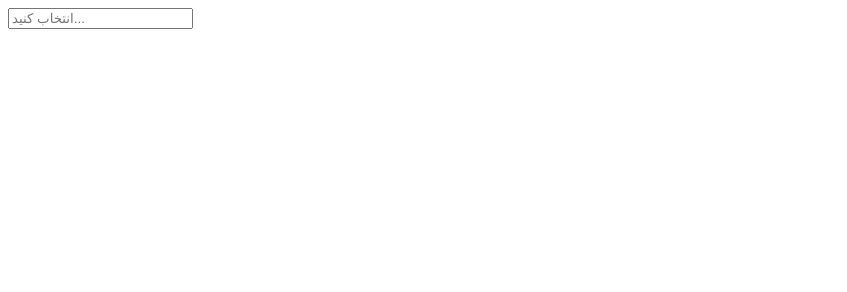
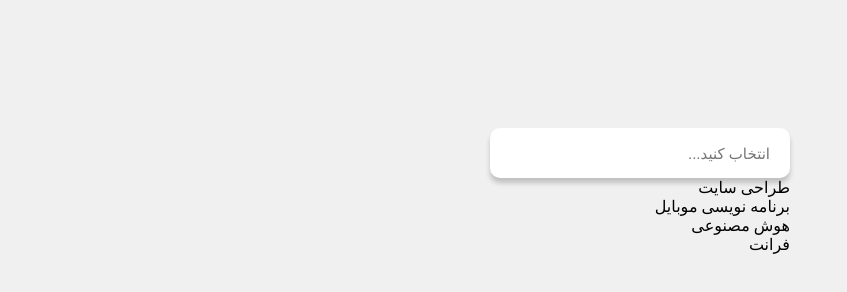
Before and after one commit to Zeynab-jalalian/Dropdown, a plain HTML site: page index.html in a window 1280 px wide. Shown: the whole page, without its empty margins (0-847 px from the left). Drawn offline with Linux system fonts and the light colour scheme.

Commit message:
css and html

```diff
--- a/index.html
+++ b/index.html
@@ -8,7 +8,13 @@
 </head>
 <body>
     <div class="dropdown">
-        <input type="text" class="dropdown-text" placeholder="انتخاب کنید...">
+        <input type="text" class="dropdown-text" placeholder="انتخاب کنید..." readonly>
+        <div class="option">
+            <div>طراحی سایت</div>
+            <div>برنامه نویسی موبایل</div>
+            <div>هوش مصنوعی</div>
+            <div>فرانت</div>
+        </div>
     </div>
 
     <script src="script.js" type="text/javascript"></script>
--- a/style.css
+++ b/style.css
@@ -0,0 +1,32 @@
+*{
+    margin: 0;
+    padding: 0;
+    box-sizing: border-box;
+    direction: rtl;
+}
+body{
+    width: 100%;
+    height: 100vh;
+    display: flex;
+    justify-content: center;
+    align-items: start;
+    margin-top: 10%;
+    overflow: hidden;
+    background-color: #f0f0f0;
+}
+.dropdown{
+    width: 300px;
+    height: 50px;
+
+}
+.dropdown input{
+    width: 100%;
+    height: 100%;
+    cursor: pointer;
+    border-radius: 10px;
+    border: none;
+    outline: none;
+    padding: 10px 20px;
+    font-size: 15px;
+    box-shadow: 0 5px 5px rgba(0,0,0,0.2);
+}
```
